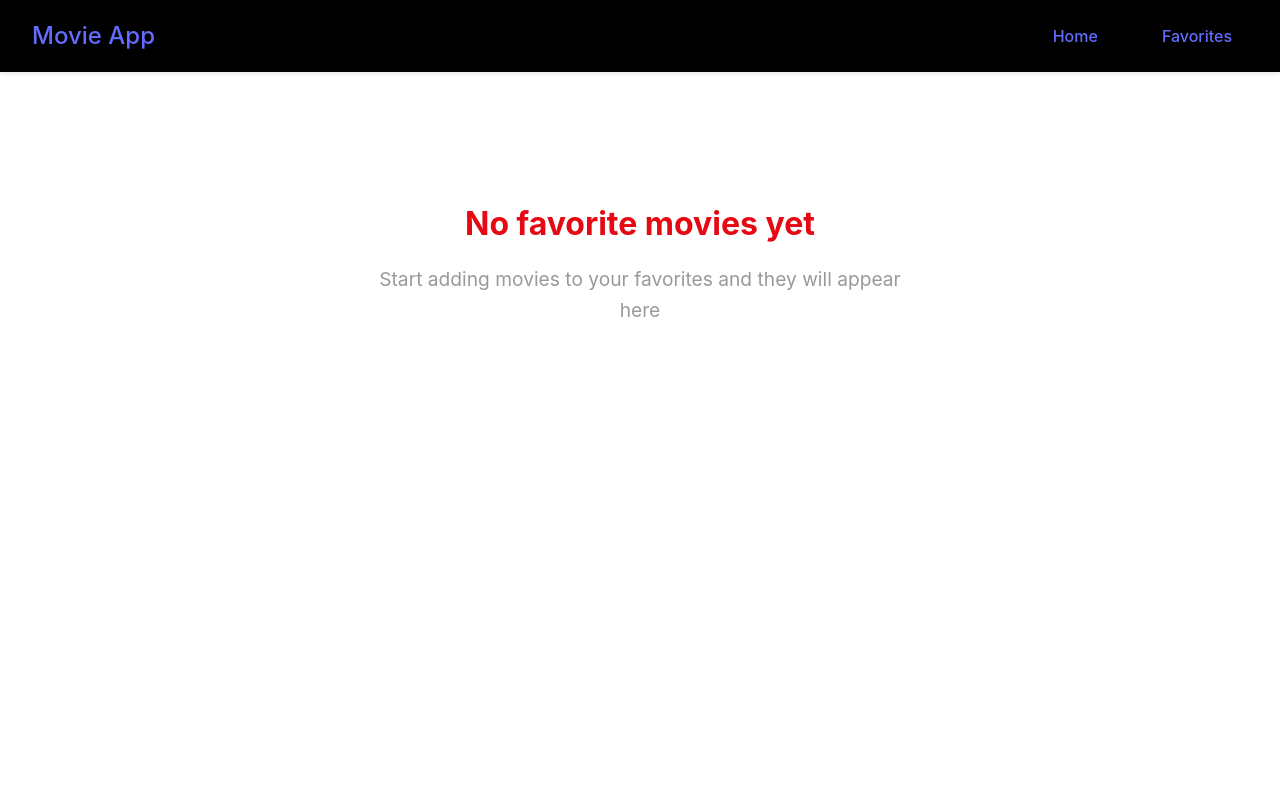
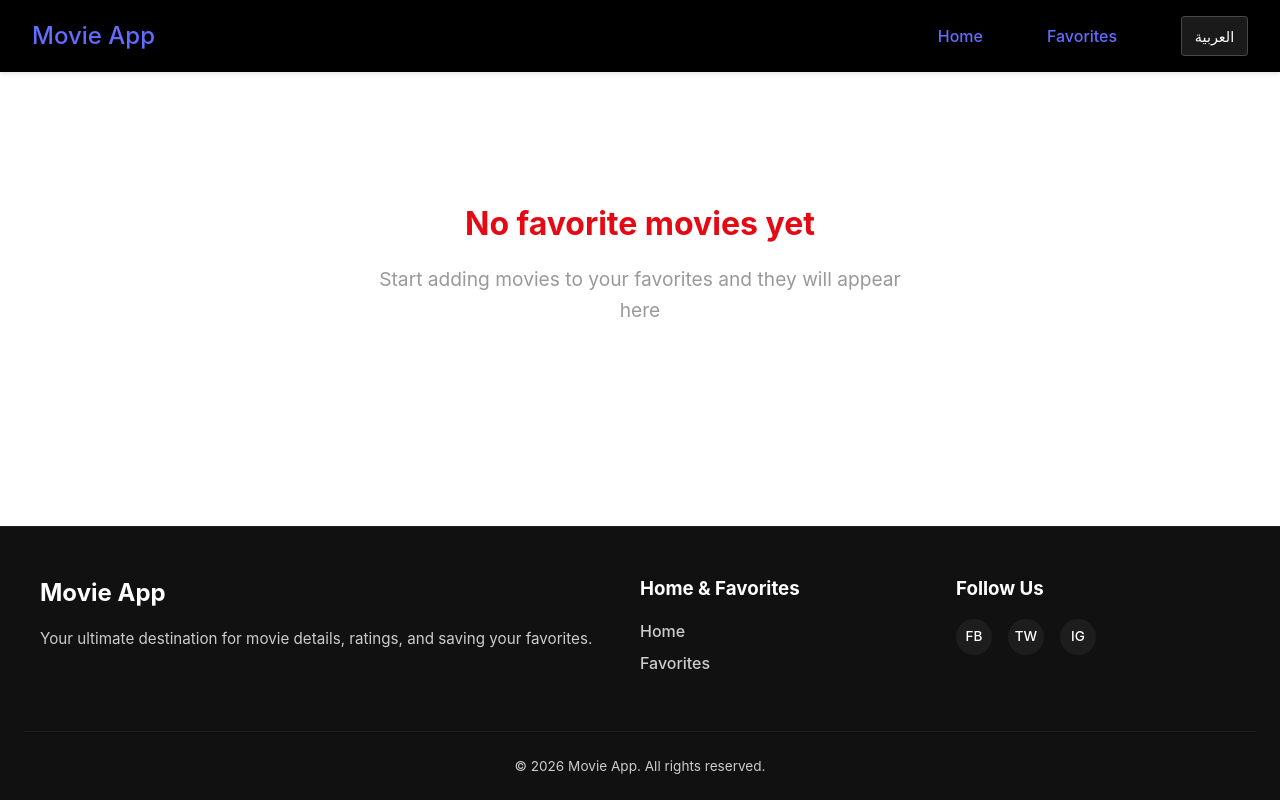
Before and after one commit to zozanala10-arch/movieapp-react, a React (Vite) app: page /favorites in a window 1280 px wide. Built offline with nearby package versions, Linux system fonts and the light colour scheme.

Commit message:
feat: add multi-language support (English/Arabic) and a custom footer

```diff
--- a/src/App.jsx
+++ b/src/App.jsx
@@ -1,33 +1,31 @@
-
-import './css/App.css'
-import Favorites from './pages/Favorites'
-import Home from './pages/Home'
-import MovieDetail from './pages/MovieDetail'
-import { Routes, Route } from 'react-router-dom'
-import { MovieProvider } from './contexts/MovieContext'
-import NavBar from './components/NavBar'
+import "./css/App.css";
+import Favorites from "./pages/Favorites";
+import Home from "./pages/Home";
+import MovieDetail from "./pages/MovieDetail";
+import { Routes, Route } from "react-router-dom";
+import { MovieProvider } from "./contexts/MovieContext";
+import NavBar from "./components/NavBar";
+import Footer from "./components/Footer";
+import { LanguageProvider } from "./contexts/LanguageContext";
 
 function App() {
-
-
   return (
+    <LanguageProvider>
       <MovieProvider>
-      <div>
+        <div className="app-container">
           <NavBar />
-
           <main className="main-content">
             <Routes>
               <Route path="/" element={<Home />} />
               <Route path="/favorites" element={<Favorites />} />
               <Route path="/movie/:id" element={<MovieDetail />} />
             </Routes>
-
-
           </main>
+          <Footer />
         </div>
       </MovieProvider>
-  )
+    </LanguageProvider>
+  );
 }
 
-
 export default App;
--- /dev/null
+++ b/src/components/Footer.jsx
@@ -0,0 +1,50 @@
+import { Link } from "react-router-dom";
+import { useLanguage } from "../contexts/LanguageContext";
+import "../css/Footer.css";
+
+function Footer() {
+  const { t } = useLanguage();
+
+  return (
+    <footer className="footer">
+      <div className="footer-content">
+        <div className="footer-section brand">
+          <h2>{t("appName")}</h2>
+          <p>{t("footerDesc")}</p>
+        </div>
+
+        <div className="footer-section links">
+          <h3>{t("home")} & {t("favorites")}</h3>
+          <ul>
+            <li>
+              <Link to="/">{t("home")}</Link>
+            </li>
+            <li>
+              <Link to="/favorites">{t("favorites")}</Link>
+            </li>
+          </ul>
+        </div>
+
+        <div className="footer-section social">
+          <h3>{t("followUs")}</h3>
+          <div className="social-icons">
+            <a href="https://facebook.com" target="_blank" rel="noopener noreferrer" aria-label="Facebook">
+              FB
+            </a>
+            <a href="https://twitter.com" target="_blank" rel="noopener noreferrer" aria-label="Twitter">
+              TW
+            </a>
+            <a href="https://instagram.com" target="_blank" rel="noopener noreferrer" aria-label="Instagram">
+              IG
+            </a>
+          </div>
+        </div>
+      </div>
+      <div className="footer-bottom">
+        <p>&copy; {new Date().getFullYear()} {t("appName")}. {t("rights")}</p>
+      </div>
+    </footer>
+  );
+}
+
+export default Footer;
--- a/src/components/NavBar.jsx
+++ b/src/components/NavBar.jsx
@@ -1,24 +1,32 @@
+import { Link } from "react-router-dom";
+import { useLanguage } from "../contexts/LanguageContext";
+import "../css/Navbar.css";
 
+function NavBar() {
+  const { language, setLanguage, t } = useLanguage();
 
-import { Link } from "react-router-dom";
-import "../css/Navbar.css";
-function NavBar(){
-  return(
-
+  return (
     <nav className="navbar">
       <div className="navbar-brand">
-        <Link to="/">Movie App </Link>
-
+        <Link to="/">{t("appName")}</Link>
       </div>
       <div className="navbar-links">
-        <Link to="/" className="nav-link">Home</Link>
-        <Link to="/favorites" className="nav-link">Favorites</Link>
+        <Link to="/" className="nav-link">
+          {t("home")}
+        </Link>
+        <Link to="/favorites" className="nav-link">
+          {t("favorites")}
+        </Link>
 
+        <button
+          className="lang-toggle-btn"
+          onClick={() => setLanguage(language === "en" ? "ar" : "en")}
+        >
+          {language === "en" ? "العربية" : "English"}
+        </button>
       </div>
+    </nav>
+  );
+}
 
-
-    </nav>
-  )
-
-}
 export default NavBar;
--- /dev/null
+++ b/src/contexts/LanguageContext.jsx
@@ -0,0 +1,80 @@
+import { createContext, useState, useContext, useEffect } from "react";
+
+const LanguageContext = createContext();
+
+const translation = {
+  en : {
+    appName: "Movie App",
+    home: "Home",
+    favorites: "Favorites",
+    searchPlaceholder: "Search for movies...",
+    searchBtn: "Search",
+    loading: "Loading...",
+    errorLoad: "Failed to load movies...",
+    errorSearch: "Failed to search movies...",
+    yourFavorites: "Your Favorites",
+    noFavorites: "No favorite movies yet",
+    favoritesDesc: "Start adding movies to your favorites and they will appear here",
+    backBrowse: "← Back to Browse",
+    rating: "Rating:",
+    overview: "Overview",
+    loadingDetails: "Loading details...",
+    movieNotFound: "Movie not found",
+    backHome: "Back to Home",
+    error: "Error",
+    footerDesc: "Your ultimate destination for movie details, ratings, and saving your favorites.",
+    followUs: "Follow Us",
+    rights: "All rights reserved."
+  },
+  ar: {
+    appName: "تطبيق الأفلام",
+    home: "الرئيسية",
+    favorites: "المفضلة",
+    searchPlaceholder: "ابحث عن أفلام...",
+    searchBtn: "بحث",
+    loading: "جاري التحميل...",
+    errorLoad: "فشل تحميل الأفلام...",
+    errorSearch: "فشل البحث عن الأفلام...",
+    yourFavorites: "أفلامك المفضلة",
+    noFavorites: "لا توجد أفلام مفضلة بعد",
+    favoritesDesc: "ابدأ بإضافة الأفلام إلى مفضلتك وستظهر هنا",
+    backBrowse: "← العودة للتصفح",
+    rating: "التقييم:",
+    overview: "نبذة عن الفيلم",
+    loadingDetails: "جاري تحميل التفاصيل...",
+    movieNotFound: "الفيلم غير موجود",
+    backHome: "العودة للرئيسية",
+    error: "خطأ",
+    footerDesc: "وجهتك النهائية للحصول على تفاصيل الأفلام، والتقييمات، وحفظ أفلامك المفضلة.",
+    followUs: "تابعنا",
+    rights: "جميع الحقوق محفوظة."
+  }
+};
+
+export function LanguageProvider({ children }) {
+  const [language, setLanguageState] = useState(() => {
+    return localStorage.getItem("appLanguage") || "en";
+  });
+
+  const setLanguage = (lang) => {
+    setLanguageState(lang);
+    localStorage.setItem("appLanguage", lang);
+  };
+
+  useEffect(() => {
+    document.documentElement.dir = language === "ar" ? "rtl" : "ltr";
+    document.documentElement.lang = language;
+  }, [language]);
+
+  const t = (key) => {
+    return translation[language]?.[key] || key;
+  };
+
+  return (
+    <LanguageContext.Provider value={{ language, setLanguage, t }}>
+      {children}
+    </LanguageContext.Provider>
+  );
+}
+
+export const useLanguage = () => useContext(LanguageContext);
--- a/src/css/App.css
+++ b/src/css/App.css
@@ -1,3 +1,10 @@
+.app-container {
+  display: flex;
+  flex-direction: column;
+  min-height: 100vh;
+  width: 100%;
+}
+
 .main-content {
   flex: 1;
   padding: 2rem;
--- /dev/null
+++ b/src/css/Footer.css
@@ -0,0 +1,88 @@
+.footer {
+  background-color: #111;
+  color: #ccc;
+  padding: 3rem 1.5rem 1.5rem;
+  margin-top: auto;
+  border-top: 1px solid rgba(255, 255, 255, 0.05);
+}
+
+.footer-content {
+  max-width: 1200px;
+  margin: 0 auto;
+  display: grid;
+  grid-template-columns: 2fr 1fr 1fr;
+  gap: 2rem;
+}
+
+.footer-section h2, .footer-section h3 {
+  color: white;
+  margin-bottom: 1rem;
+}
+
+.footer-section p {
+  line-height: 1.6;
+  font-size: 0.95rem;
+}
+
+.footer-section ul {
+  list-style: none;
+  padding: 0;
+}
+
+.footer-section ul li {
+  margin-bottom: 0.5rem;
+}
+
+.footer-section ul li a {
+  color: #ccc;
+  text-decoration: none;
+  transition: color 0.2s;
+}
+
+.footer-section ul li a:hover {
+  color: #ff4757;
+}
+
+.social-icons {
+  display: flex;
+  gap: 1rem;
+}
+
+.social-icons a {
+  display: flex;
+  align-items: center;
+  justify-content: center;
+  width: 36px;
+  height: 36px;
+  background-color: rgba(255, 255, 255, 0.05);
+  border-radius: 50%;
+  color: white;
+  text-decoration: none;
+  font-size: 0.85rem;
+  transition: all 0.2s;
+}
+
+.social-icons a:hover {
+  background-color: #ff4757;
+  transform: translateY(-2px);
+}
+
+.footer-bottom {
+  text-align: center;
+  margin-top: 3rem;
+  padding-top: 1.5rem;
+  border-top: 1px solid rgba(255, 255, 255, 0.05);
+  font-size: 0.85rem;
+}
+
+@media (max-width: 768px) {
+  .footer-content {
+    grid-template-columns: 1fr;
+    text-align: center;
+    gap: 1.5rem;
+  }
+
+  .social-icons {
+    justify-content: center;
+  }
+}
--- a/src/css/Navbar.css
+++ b/src/css/Navbar.css
@@ -45,3 +45,23 @@
     padding: 0.5rem;
   }
 }
+.lang-toggle-btn{
+  background-color:  rgba(255, 255, 255, 0.1);
+  color: white;
+  border: 1px solid rgba(255, 255, 255, 0.2);
+  padding: 0.4rem 0.8rem;
+  border-radius: 4px;
+  cursor: pointer;
+  font-size: 0.9rem;
+  transition: all 0.2s ease;
+  margin-left: 1rem;
+}
+.lang-toggle-btn:hover {
+  background: rgba(255, 255, 255, 0.2);
+  border-color: white;
+}
+
+[dir="rtl"] .lang-toggle-btn {
+  margin-left: 0;
+  margin-right: 1rem;
+}
--- a/src/pages/Home.jsx
+++ b/src/pages/Home.jsx
@@ -1,79 +1,78 @@
 import MovieCard from "../components/MovieCard";
 import { useState, useEffect } from "react";
 import { searchMovies, getPopularMovies } from "../services/api";
+import { useLanguage } from "../contexts/LanguageContext";
 import "../css/Home.css";
 
-function Home (){
+function Home() {
   const [searchQuery, setSearchQuery] = useState("");
   const [movies, setMovies] = useState([]);
   const [error, setError] = useState(null);
-  const [ loading, setLoading] = useState(true)
-
+  const [loading, setLoading] = useState(true);
+  const { language, t } = useLanguage();
 
   useEffect(() => {
-    const loadPopularMovies = async() => {
-      try{
-        const popularMovies = await getPopularMovies()
+    const loadPopularMovies = async () => {
+      setLoading(true);
+      try {
+        const popularMovies = await getPopularMovies(language);
         setMovies(popularMovies);
-      } catch(err){
-        console.log(err)
-        setError("Faild to load movies...")
+      } catch (err) {
+        console.log(err);
+        setError(t("errorLoad"));
+      } finally {
+        setLoading(false);
       }
-      finally {
-        setLoading(false)
-      }
-    }
+    };
 
-      loadPopularMovies()
-  }, [] )
-
+    loadPopularMovies();
+  }, [language, t]);
 
   const handleSearch = async (e) => {
     e.preventDefault();
-      if (!searchQuery.trim()) return
-      if (loading) return
+    if (!searchQuery.trim()) return;
+    if (loading) return;
 
-      setLoading(true)
+    setLoading(true);
     try {
-         const searchResults = await searchMovies(searchQuery)
-         setMovies(searchResults || [])
-         setError(null)
-      }catch (err) {
-        console.log(err)
-        setError("Failed to search movies....")
+      const searchResults = await searchMovies(searchQuery, language);
+      setMovies(searchResults || []);
+      setError(null);
+    } catch (err) {
+      console.log(err);
+      setError(t("errorSearch"));
     } finally {
-        setLoading(false)
+      setLoading(false);
     }
   };
-  return(
+
+  return (
     <div className="home">
       <form onSubmit={handleSearch} className="search-form">
         <input
           type="text"
-        placeholder="Search for movies.."
+          placeholder={t("searchPlaceholder")}
           className="search-input"
           value={searchQuery}
-        onChange={(e) => setSearchQuery(e.target.value)}/>
-        <button type="submit"
-        className="search-button">
-          Search</button>
+          onChange={(e) => setSearchQuery(e.target.value)}
+        />
+        <button type="submit" className="search-button">
+          {t("searchBtn")}
+        </button>
       </form>
 
       {error && <div className="error-message">{error}</div>}
       {loading ? (
-        <div className="loading">
-          Loading....</div>
-      ):(
-
+        <div className="loading">{t("loading")}</div>
+      ) : (
         <div className="movies-grid">
-      {movies.map((movie) =>
-
-          (<MovieCard movie={movie} key={movie.id} />
-
+          {movies.map((movie) => (
+            <MovieCard movie={movie} key={movie.id} />
           ))}
         </div>
       )}
     </div>
   );
 }
+
 export default Home;
--- a/src/pages/MovieDetail.jsx
+++ b/src/pages/MovieDetail.jsx
@@ -1,6 +1,7 @@
 import { useState, useEffect } from "react";
 import { useParams, Link } from "react-router-dom";
 import { getMovieDetails } from "../services/api";
+import { useLanguage } from "../contexts/LanguageContext";
 import "../css/MovieDetail.css";
 
 function MovieDetail() {
@@ -8,36 +9,37 @@ function MovieDetail() {
   const [movie, setMovie] = useState(null);
   const [loading, setLoading] = useState(true);
   const [error, setError] = useState(null);
+  const { language, t } = useLanguage();
 
   useEffect(() => {
     const fetchDetails = async () => {
       setLoading(true);
       try {
-        const details = await getMovieDetails(id);
+        const details = await getMovieDetails(id, language);
         setMovie(details);
         setError(null);
       } catch (err) {
         console.error(err);
-        setError("Failed to load movie details.");
+        setError(t("errorLoad"));
       } finally {
         setLoading(false);
       }
     };
 
     fetchDetails();
-  }, [id]);
+  }, [id, language, t]);
 
   if (loading) {
-    return <div className="movie-detail-loading">Loading details...</div>;
+    return <div className="movie-detail-loading">{t("loadingDetails")}</div>;
   }
 
   if (error || !movie) {
     return (
       <div className="movie-detail-error">
-        <h2>Error</h2>
-        <p>{error || "Movie not found"}</p>
+        <h2>{t("error")}</h2>
+        <p>{error || t("movieNotFound")}</p>
         <Link to="/" className="back-home-btn">
-          Back to Home
+          {t("backHome")}
         </Link>
       </div>
     );
@@ -75,15 +77,18 @@ function MovieDetail() {
 
         <div className="movie-detail-info">
           <Link to="/" className="back-link">
-            ← Back to Browse
+            {t("backBrowse")}
           </Link>
 
           <h1 className="movie-detail-title">
-            {movie.title} <span className="movie-detail-year">({releaseYear})</span>
+            {movie.title}{" "}
+            <span className="movie-detail-year">({releaseYear})</span>
           </h1>
 
           <div className="movie-detail-meta">
-            <span className="meta-item rating-badge">Rating: {ratingFormatted}</span>
+            <span className="meta-item rating-badge">
+              {t("rating")} {ratingFormatted}
+            </span>
             <span className="meta-item">{runtimeFormatted}</span>
             <span className="meta-item">{movie.release_date}</span>
           </div>
@@ -101,7 +106,7 @@ function MovieDetail() {
           )}
 
           <div className="movie-detail-overview-section">
-            <h2>Overview</h2>
+            <h2>{t("overview")}</h2>
             <p className="movie-detail-overview">{movie.overview}</p>
           </div>
         </div>
```
Also changed, not shown: src/pages/Favorites.jsx (+5 -3 lines), src/services/api.js (+11 -10 lines). Lines whose indentation alone changed are shown as unchanged.
